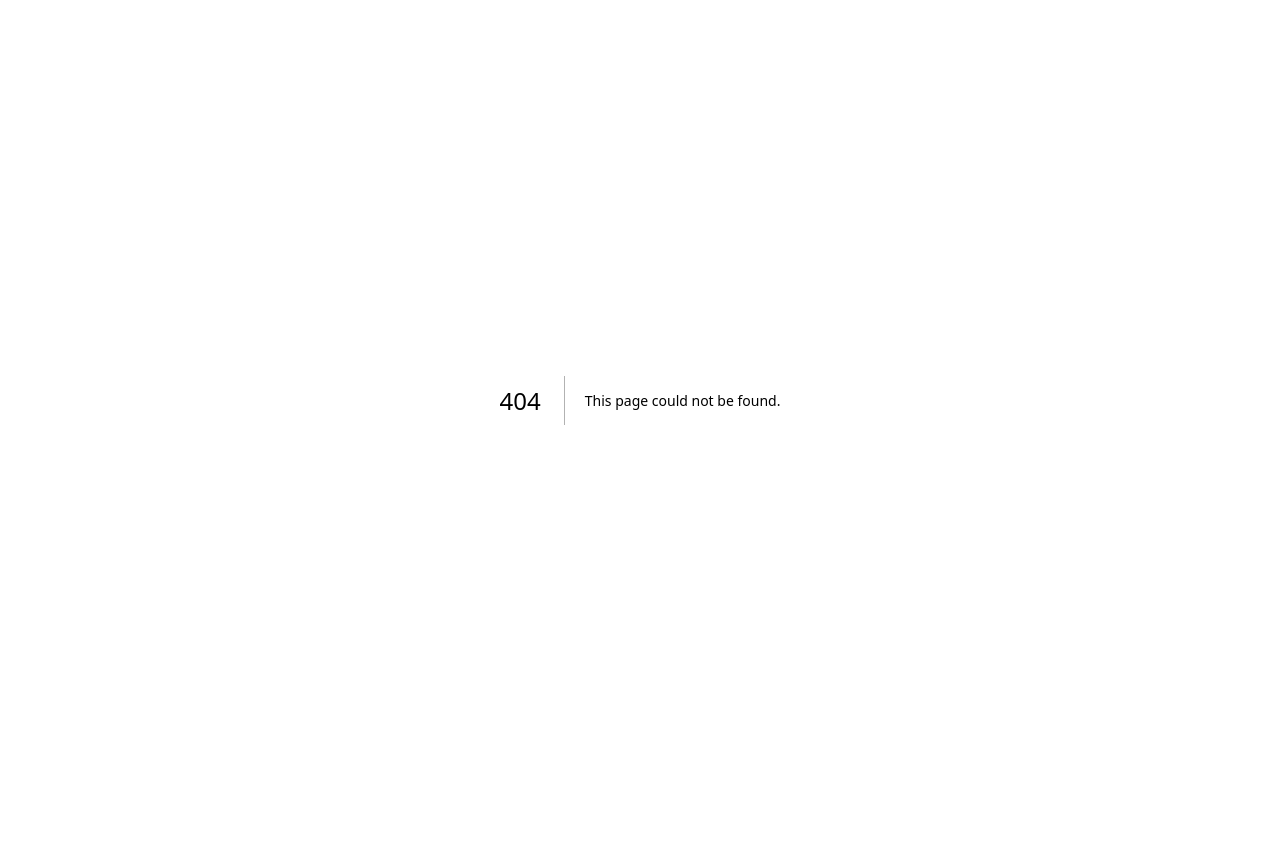
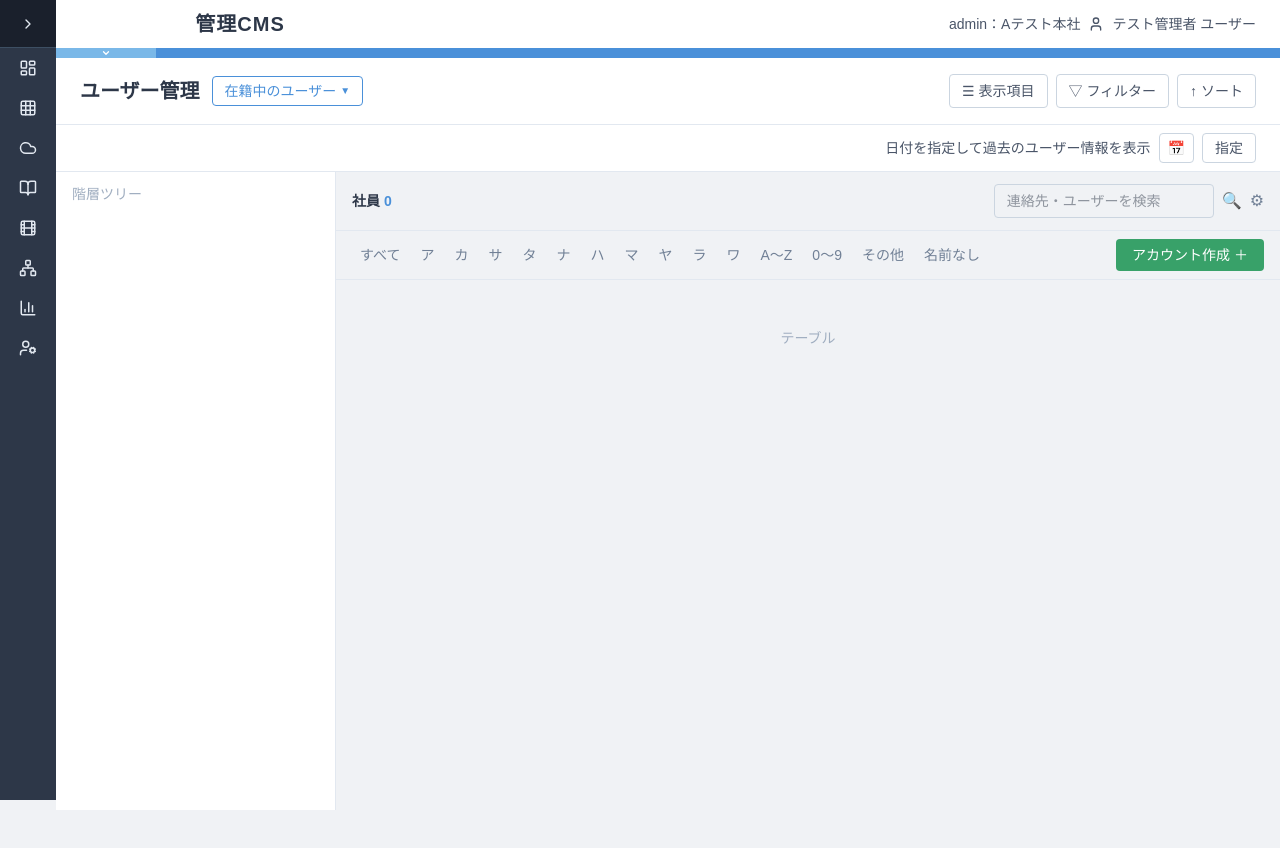
Before and after one commit to static-haruka/frontend-training-2, a Next.js app: page /users in a window 1280 px wide. Before the commit this address had no page. Shown: the top 848 px of the page. Before the commit the page ends 800 px from the top, so only its background shows below. Built offline with nearby package versions, Linux system fonts and the light colour scheme.

Commit message:
feat: scaffold user management page layout

```diff
--- /dev/null
+++ b/src/app/users/page.tsx
@@ -0,0 +1,212 @@
+"use client";
+
+import { useState } from "react";
+import Header from "@/components/layout/Header";
+import Sidebar from "@/components/layout/Sidebar";
+import TabBar from "@/components/layout/TabBar";
+
+export default function UsersPage() {
+  const [sidebarExpanded, setSidebarExpanded] = useState(false);
+  const sidebarWidth = sidebarExpanded ? 210 : 56;
+
+  return (
+    <div className="min-h-screen" style={{ backgroundColor: "#f0f2f5" }}>
+      <Header sidebarWidth={sidebarWidth} />
+      <TabBar sidebarWidth={sidebarWidth} />
+      <Sidebar
+        expanded={sidebarExpanded}
+        onToggle={() => setSidebarExpanded((prev) => !prev)}
+      />
+
+      <main
+        className="transition-all duration-200"
+        style={{
+          marginTop: "58px",
+          marginLeft: `${sidebarWidth}px`,
+          minHeight: "calc(100vh - 58px)",
+        }}
+      >
+        <div
+          className="flex items-center justify-between px-6 py-4"
+          style={{
+            backgroundColor: "#ffffff",
+            borderBottom: "1px solid #e2e8f0",
+          }}
+        >
+          <div className="flex items-center gap-3">
+            <h1 className="text-xl font-semibold" style={{ color: "#2d3748" }}>
+              ユーザー管理
+            </h1>
+            <button
+              className="flex items-center gap-1 px-3 py-1 rounded text-sm"
+              style={{ color: "#4a90d9", border: "1px solid #4a90d9" }}
+            >
+              在籍中のユーザー
+              <span style={{ fontSize: "10px" }}>▼</span>
+            </button>
+          </div>
+
+          <div className="flex items-center gap-2">
+            <button
+              className="flex items-center gap-1 px-3 py-1.5 rounded text-sm"
+              style={{
+                border: "1px solid #cbd5e0",
+                color: "#4a5568",
+                backgroundColor: "#ffffff",
+              }}
+            >
+              ☰ 表示項目
+            </button>
+            <button
+              className="flex items-center gap-1 px-3 py-1.5 rounded text-sm"
+              style={{
+                border: "1px solid #cbd5e0",
+                color: "#4a5568",
+                backgroundColor: "#ffffff",
+              }}
+            >
+              ▽ フィルター
+            </button>
+            <button
+              className="flex items-center gap-1 px-3 py-1.5 rounded text-sm"
+              style={{
+                border: "1px solid #cbd5e0",
+                color: "#4a5568",
+                backgroundColor: "#ffffff",
+              }}
+            >
+              ↑ ソート
+            </button>
+          </div>
+        </div>
+
+        <div
+          className="flex items-center justify-end gap-2 px-6 py-2"
+          style={{
+            backgroundColor: "#ffffff",
+            borderBottom: "1px solid #e2e8f0",
+          }}
+        >
+          <span className="text-sm" style={{ color: "#4a5568" }}>
+            日付を指定して過去のユーザー情報を表示
+          </span>
+          <button
+            className="px-2 py-1 rounded text-sm"
+            style={{
+              border: "1px solid #cbd5e0",
+              color: "#4a5568",
+              backgroundColor: "#ffffff",
+            }}
+          >
+            📅
+          </button>
+          <button
+            className="px-3 py-1 rounded text-sm"
+            style={{
+              border: "1px solid #cbd5e0",
+              color: "#4a5568",
+              backgroundColor: "#ffffff",
+            }}
+          >
+            指定
+          </button>
+        </div>
+
+        <div
+          className="flex"
+          style={{ height: "calc(100vh - 58px - 60px - 44px)" }}
+        >
+          <div
+            style={{
+              width: "280px",
+              flexShrink: 0,
+              backgroundColor: "#ffffff",
+              borderRight: "1px solid #e2e8f0",
+              overflowY: "auto",
+            }}
+          >
+            <div className="px-4 py-3 text-sm" style={{ color: "#a0aec0" }}>
+              階層ツリー
+            </div>
+          </div>
+
+          <div className="flex-1 flex flex-col overflow-hidden">
+            <div
+              className="flex items-center justify-between px-4 py-3"
+              style={{ borderBottom: "1px solid #e2e8f0" }}
+            >
+              <div>
+                <span
+                  className="text-sm font-semibold"
+                  style={{ color: "#2d3748" }}
+                >
+                  社員 <span style={{ color: "#4a90d9" }}>0</span>
+                </span>
+              </div>
+              <div className="flex items-center gap-2">
+                <input
+                  type="text"
+                  placeholder="連絡先・ユーザーを検索"
+                  className="px-3 py-1.5 text-sm rounded outline-none"
+                  style={{
+                    border: "1px solid #cbd5e0",
+                    width: "220px",
+                    color: "#2d3748",
+                  }}
+                />
+                <button style={{ color: "#4a90d9" }}>🔍</button>
+                <button style={{ color: "#718096" }}>⚙</button>
+              </div>
+            </div>
+
+            <div
+              className="flex items-center gap-1 px-4 py-2 text-sm overflow-x-auto"
+              style={{ borderBottom: "1px solid #e2e8f0" }}
+            >
+              {[
+                "すべて",
+                "ア",
+                "カ",
+                "サ",
+                "タ",
+                "ナ",
+                "ハ",
+                "マ",
+                "ヤ",
+                "ラ",
+                "ワ",
+                "A〜Z",
+                "0〜9",
+                "その他",
+                "名前なし",
+              ].map((tab) => (
+                <button
+                  key={tab}
+                  className="px-2 py-1 rounded text-sm whitespace-nowrap"
+                  style={{ color: "#718096" }}
+                >
+                  {tab}
+                </button>
+              ))}
+              <button
+                className="ml-auto px-4 py-1.5 rounded text-sm text-white flex-shrink-0"
+                style={{ backgroundColor: "#38a169" }}
+              >
+                アカウント作成 ＋
+              </button>
+            </div>
+
+            <div className="flex-1 overflow-y-auto p-4">
+              <div
+                className="text-sm text-center py-8"
+                style={{ color: "#a0aec0" }}
+              >
+                テーブル
+              </div>
+            </div>
+          </div>
+        </div>
+      </main>
+    </div>
+  );
+}
```
